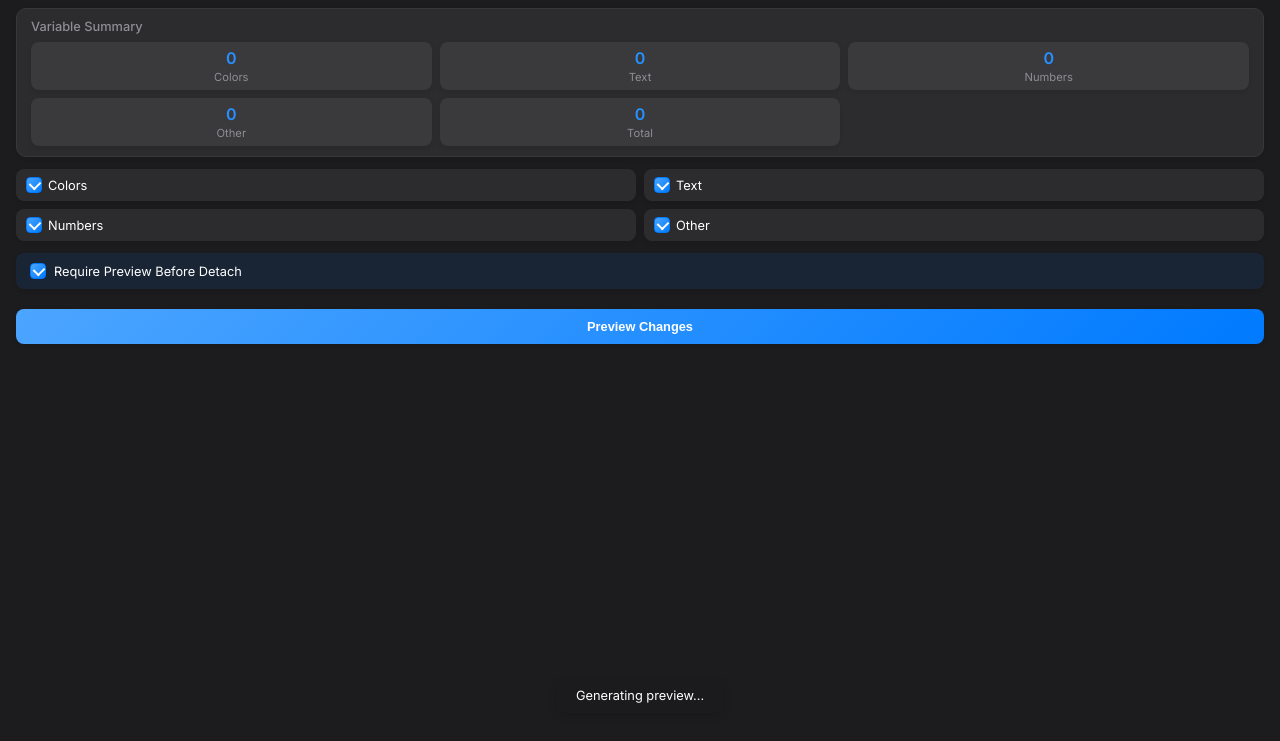
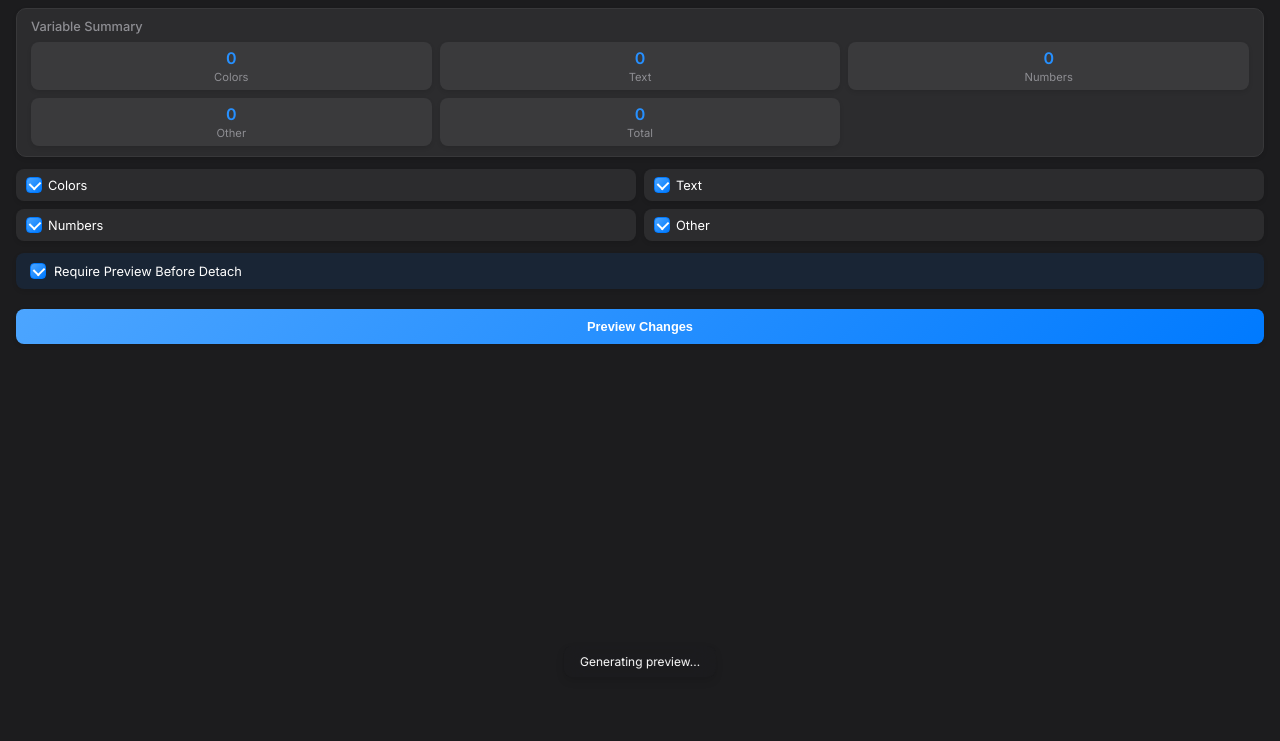
Before and after one commit to Habeeb00/detacher, a website: page ui.html in a window 1280 px wide. Both pictures are taken after a click on the button "Preview Changes". Shown: the part 59-800 px from the top of the page. Drawn offline with Linux system fonts and the light colour scheme.

Commit message:
fixed ui overlapping of warning

```diff
--- a/ui.html
+++ b/ui.html
@@ -438,41 +438,46 @@
 
       .toast {
         position: fixed;
-        bottom: 20px;
+        bottom: 60px;
         left: 50%;
         transform: translateX(-50%);
-        padding: 10px 20px;
-        background: rgba(28, 28, 30, 0.9);
+        padding: 8px 16px;
+        background: rgba(28, 28, 30, 0.8);
         color: white;
-        border-radius: 10px;
-        font-size: 0.8rem;
+        border-radius: 8px;
+        font-size: 0.75rem;
         opacity: 0;
         transition: all 0.3s ease;
         pointer-events: none;
         box-shadow: var(--shadow-md);
         backdrop-filter: blur(10px);
         -webkit-backdrop-filter: blur(10px);
+        max-width: 90%;
+        white-space: nowrap;
+        overflow: hidden;
+        text-overflow: ellipsis;
+        z-index: 1000;
       }
 
       .toast.show {
         opacity: 1;
-        transform: translateX(-50%) translateY(-8px);
+        transform: translateX(-50%) translateY(-4px);
       }
 
       .toast.success {
-        background: rgba(52, 199, 89, 0.9);
+        background: rgba(52, 199, 89, 0.8);
         color: white;
         font-weight: 500;
       }
 
       .toast.error {
-        background: rgba(255, 59, 48, 0.9);
+        background: rgba(255, 59, 48, 0.8);
         color: white;
         font-weight: 500;
       }
 
       .toast.info {
-        background: rgba(0, 122, 255, 0.9);
+        background: rgba(0, 122, 255, 0.8);
         color: white;
         font-weight: 500;
       }
```
